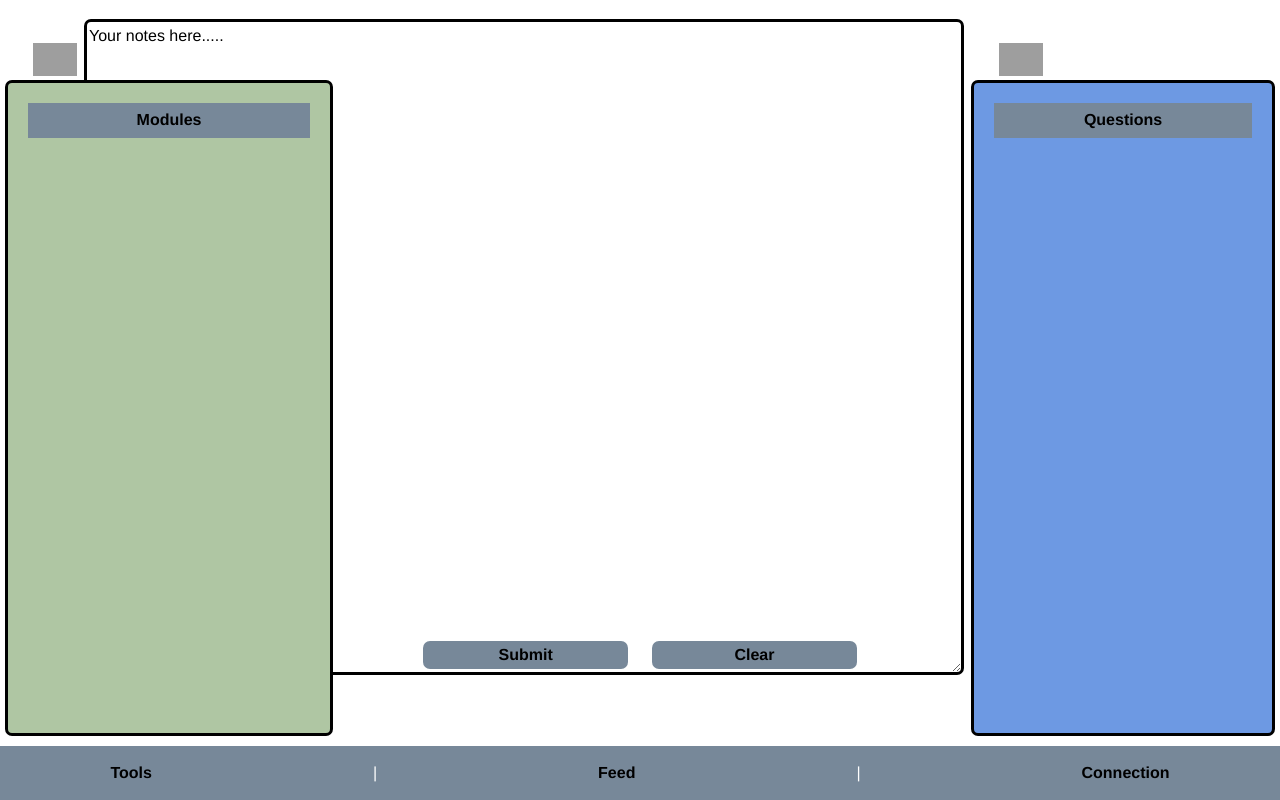
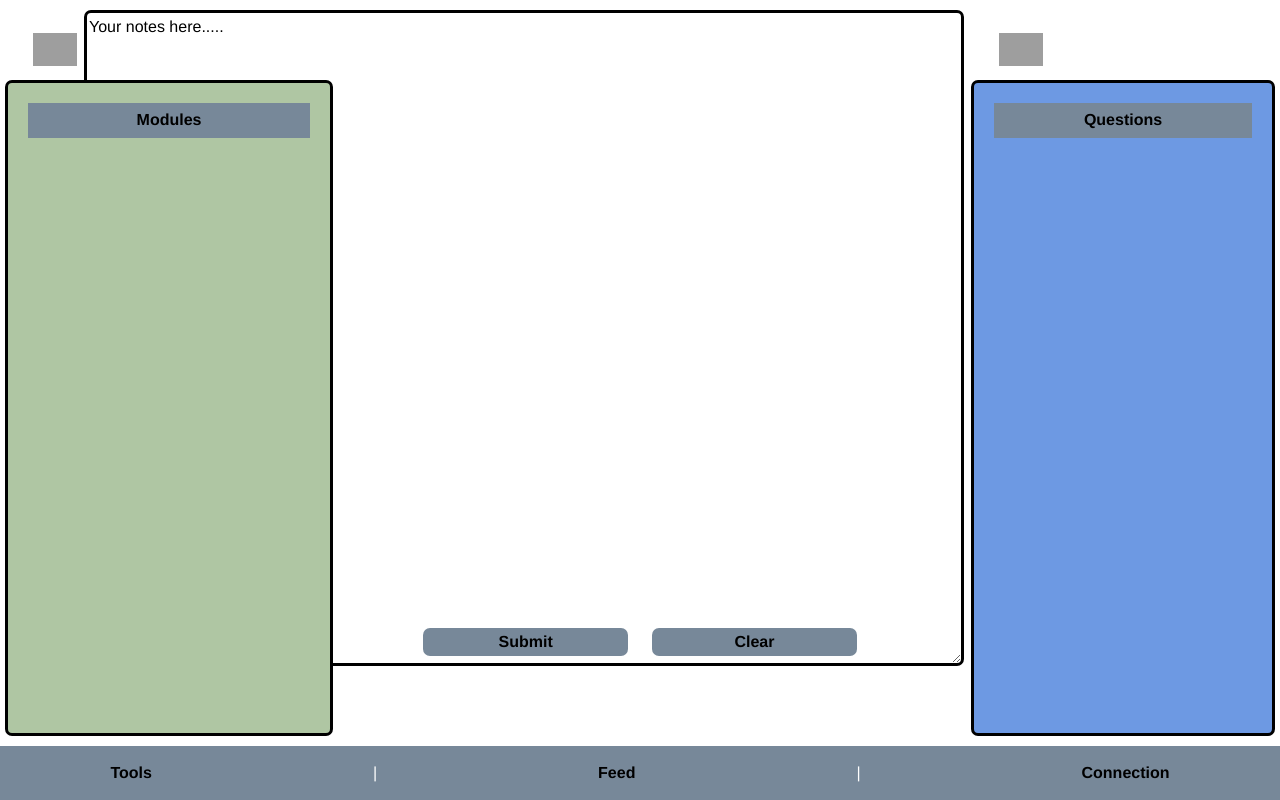
Before and after one commit to bhathiknk/socialmedia-webapp, a Vue app: page /ShortNote in a window 1280 px wide. Built offline with nearby package versions, Linux system fonts and the light colour scheme; grey boxes are pictures that could not be loaded.

Commit message:
ui changes

```diff
--- a/src/components/ShortNote.vue
+++ b/src/components/ShortNote.vue
@@ -179,7 +179,7 @@ export default {
 .textarea-accent {
   height: 41rem;
   width: 55rem;
-  margin-top: 1.2rem;
+  margin-top: 0.65rem;
   border: 3px solid black;
   overflow: auto;
   border-radius: 7px;
@@ -239,7 +239,7 @@ li {
 .btn {
   display: inline-block;
   position: relative;
-  top: 39.3rem;
+  top: 38.5rem;
   width: 16%;
   border-radius: 7px;
   padding: 1px;
@@ -272,13 +272,13 @@ li {
 
 .add-btn-modules{
   position: fixed;
-  top: 43px;
+  top: 33px;
   height: 33px;
 }
 
 .add-btn-questions{
   position: fixed;
-  top: 43px;
+  top: 33px;
   height: 33px;
 }
 
```
